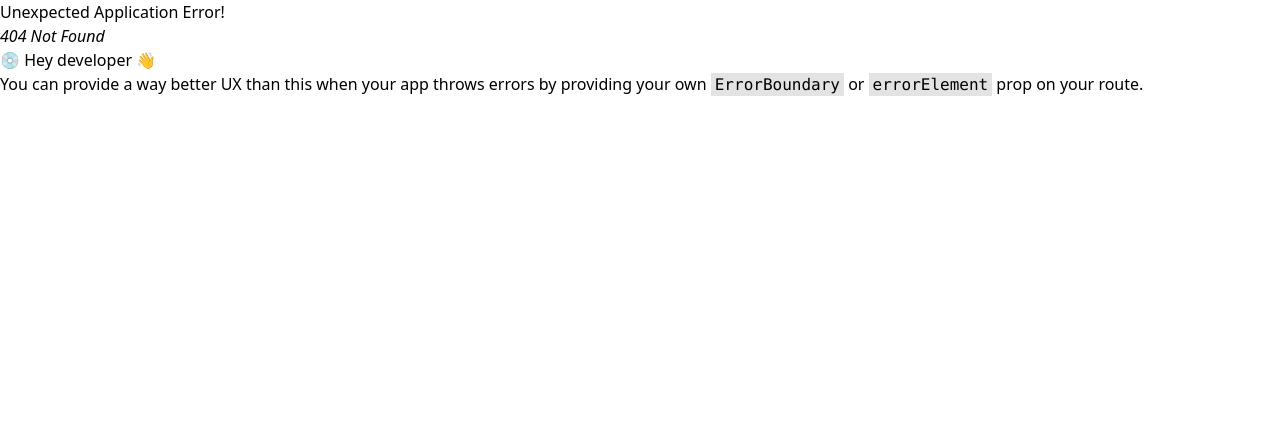
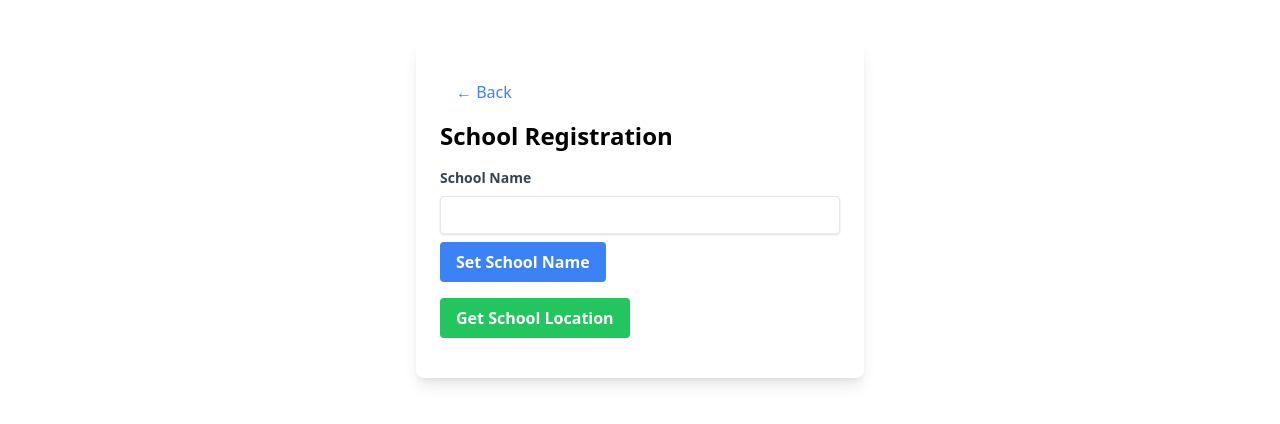
Before and after one commit to accelerator-01/jemputan, a React (Vite) app: page /school-registration in a window 1280 px wide. Before the commit this address had no page. Shown: the top 424 px of the page. Built offline with nearby package versions, Linux system fonts and the light colour scheme; the HTML template or start-up script is replaced by a standard one.

Commit message:
add registration school component

```diff
--- a/src/auth/AuthCard.jsx
+++ b/src/auth/AuthCard.jsx
@@ -13,7 +13,9 @@ function AuthCard() {
     setIsLogin(!isLogin);
   };
   return (
-    <div className="flex flex-col items-center justify-center min-h-screen bg-blue-200 p-4">
+    <div className="h-screen bg-background_2">
+      <DirectLink to="-1">&larr; kembali</DirectLink>
+      <div className="flex flex-col items-center justify-center min-h-screen p-4">
         <div className="bg-blue-100 text-center text-2xl font-bold p-2 rounded-md mb-4">
           JEMPUTAN!!
         </div>
@@ -54,6 +56,7 @@ function AuthCard() {
           </DirectLink>
         </div>
       </div>
+    </div>
   );
 }
 
--- a/src/auth/Login.jsx
+++ b/src/auth/Login.jsx
@@ -3,7 +3,7 @@ function Login() {
     <>
       <div className="bg-blue-200 h-48 rounded-md mb-4">
         <form>
-          <div className="mb-4">
+          <div className="mb-4 p-1">
             <label
               htmlFor="nomorhp"
               className="block text-gray-700 font-bold mb-2"
@@ -17,7 +17,7 @@ function Login() {
               placeholder="Masukkan Nomor Hp"
             />
           </div>
-          <div className="mb-4">
+          <div className="mb-4 p-1">
             <label
               htmlFor="password"
               className="block text-gray-700 font-bold mb-2"
--- a/src/auth/Register.jsx
+++ b/src/auth/Register.jsx
@@ -3,7 +3,7 @@ function Register() {
     <>
       <div className="bg-blue-200 h-48 rounded-md mb-4">
         <form>
-          <div className="mb-4">
+          <div className="mb-4 p-1">
             <label
               htmlFor="nomorhp"
               className="block text-gray-700 font-bold mb-2"
@@ -17,7 +17,7 @@ function Register() {
               placeholder="Masukkan Nomor Hp"
             />
           </div>
-          <div className="mb-4">
+          <div className="mb-4 p-1">
             <label
               htmlFor="password"
               className="block text-gray-700 font-bold mb-2"
--- a/src/pages/Header.jsx
+++ b/src/pages/Header.jsx
@@ -1,10 +1,12 @@
-// import SchoolRegistration from "../components/SchoolRegistration";
+import Button from "../utils/Button";
 
 function Header() {
   return (
     <div className="w-full flex justify-between items-center p-4 bg-gray-800 text-white">
       <h1 className="text-2xl font-bold">Jemputan!!</h1>
-      {/* <SchoolRegistration /> */}
+      <Button to="/school-registration" color="blue" size="sm">
+        Daftarkan Sekolah
+      </Button>
     </div>
   );
 }
--- a/src/pages/Home.jsx
+++ b/src/pages/Home.jsx
@@ -9,8 +9,15 @@ function Home() {
   return (
     <div className="bg-background_1 bg-cover bg-center h-screen flex flex-col justify-between">
       <Header className="top-0 left-0 w-full" />
-      <h1 className="text-4xl font-bold text-center h-12">Selamat Datang!</h1>
-      <Button to="/auth" color="blue" size="lg" className="w-1/2 mx-auto">
+      <h1 className="text-4xl font-bold text-center text-gray-700 h-12">
+        Selamat Datang!
+      </h1>
+      <Button
+        to="/auth"
+        color="blue"
+        size="lg"
+        className="w-1/2 mx-auto text-center rounded-2xl"
+      >
         Tekan untuk memulai!
       </Button>
       <Footer className="bottom-0 left-0 w-full" />
--- /dev/null
+++ b/src/pages/SchoolRegistration.jsx
@@ -0,0 +1,70 @@
+import { useState } from "react";
+import { useDispatch, useSelector } from "react-redux";
+import { setSchoolName, fetchLocation } from "../slices/schoolSlice";
+import DirectLink from "../utils/DirectLink";
+
+function SchoolRegistration() {
+  const dispatch = useDispatch();
+  const [schoolNameInput, setSchoolNameInput] = useState("");
+  const location = useSelector((state) => state.school.location);
+  const status = useSelector((state) => state.school.status);
+  const error = useSelector((state) => state.school.error);
+
+  const handleGetLocation = () => {
+    dispatch(fetchLocation());
+  };
+
+  const handleSetSchoolName = () => {
+    dispatch(setSchoolName(schoolNameInput));
+  };
+
+  return (
+    <div className="max-w-md mx-auto mt-10 bg-white shadow-lg rounded-lg p-6">
+      <DirectLink className="mb-4" to="-1">
+        &larr; Back
+      </DirectLink>
+      <h1 className="text-2xl font-bold mb-4">School Registration</h1>
+
+      <div className="mb-4">
+        <label className="block text-gray-700 text-sm font-bold mb-2">
+          School Name
+        </label>
+        <input
+          type="text"
+          value={schoolNameInput}
+          onChange={(e) => setSchoolNameInput(e.target.value)}
+          className="shadow appearance-none border rounded w-full py-2 px-3 text-gray-700 leading-tight focus:outline-none focus:shadow-outline"
+        />
+        <button
+          onClick={handleSetSchoolName}
+          className="bg-blue-500 hover:bg-blue-700 text-white font-bold py-2 px-4 rounded mt-2"
+        >
+          Set School Name
+        </button>
+      </div>
+
+      <div className="mb-4">
+        <button
+          onClick={handleGetLocation}
+          className="bg-green-500 hover:bg-green-700 text-white font-bold py-2 px-4 rounded"
+        >
+          Get School Location
+        </button>
+        {status === "loading" && (
+          <p className="text-yellow-500 mt-2">Loading...</p>
+        )}
+        {status === "succeeded" && (
+          <div className="mt-2">
+            <p>Latitude: {location.latitude}</p>
+            <p>Longitude: {location.longitude}</p>
+          </div>
+        )}
+        {status === "failed" && (
+          <p className="text-red-500 mt-2">Error: {error}</p>
+        )}
+      </div>
+    </div>
+  );
+}
+
+export default SchoolRegistration;
--- a/src/slices/schoolSlice.js
+++ b/src/slices/schoolSlice.js
@@ -6,7 +6,9 @@ function getPosition() {
   });
 }
 
-const fetchLocation = createAsyncThunk("school/fetchLocation", async () => {
+export const fetchLocation = createAsyncThunk(
+  "school/fetchLocation",
+  async () => {
     const objPosition = await getPosition();
     const location = {
       latitude: objPosition.coords.latitude,
@@ -14,7 +16,8 @@ const fetchLocation = createAsyncThunk("school/fetchLocation", async () => {
     };
 
     return { location };
-});
+  }
+);
 
 const initialState = {
   schoolName: "",
--- a/src/utils/Button.jsx
+++ b/src/utils/Button.jsx
@@ -61,7 +61,7 @@ Button.propTypes = {
   children: PropTypes.node.isRequired,
   color: PropTypes.oneOf(["blue", "red", "green", "yellow"]),
   size: PropTypes.oneOf(["sm", "md", "lg"]),
-  className: PropTypes.node.isRequired,
+  className: PropTypes.node,
   to: PropTypes.node,
   onClick: PropTypes.node,
 };
--- a/src/utils/DirectLink.jsx
+++ b/src/utils/DirectLink.jsx
@@ -3,7 +3,8 @@ import PropTypes from "prop-types";
 
 function DirectLink({ children, to, onClick }) {
   const navigate = useNavigate();
-  const className = "text-sm text-blue-500 hover:text-blue-600 hover:underline";
+  const className =
+    "text-base m-4 text-blue-500 hover:text-blue-600 hover:underline";
 
   if (to === "-1")
     return (
@@ -29,7 +30,7 @@ function DirectLink({ children, to, onClick }) {
 
 DirectLink.propTypes = {
   children: PropTypes.node.isRequired,
-  to: PropTypes.node.isRequired,
+  to: PropTypes.node,
   onClick: PropTypes.node,
 };
 
--- a/tailwind.config.js
+++ b/tailwind.config.js
@@ -5,6 +5,7 @@ export default {
     extend: {
       backgroundImage: {
         background_1: "url('./background_3.png')",
+        background_2: "url('./subtle-prism.svg')",
       },
       backgroundSize: {
         cover: "cover",
```
Also changed, not shown: src/App.jsx (+7 -4 lines), 1 other file (tests, documents, lock files or other folders). Lines whose indentation alone changed are shown as unchanged.
